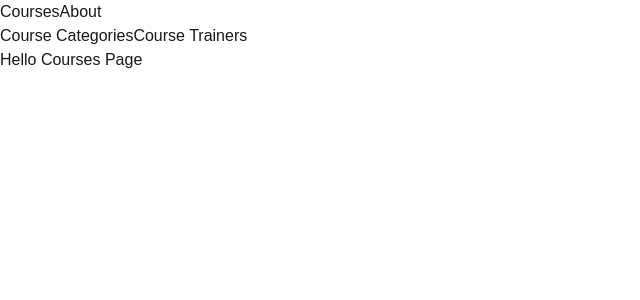
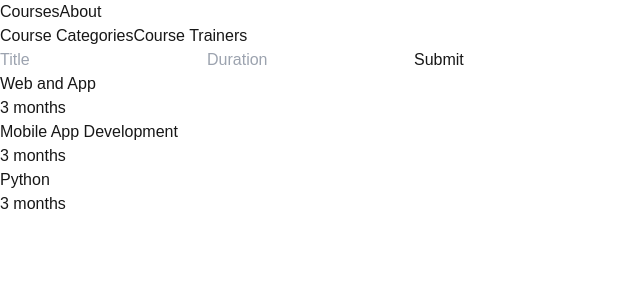
Before and after one commit to bilalattari/NEXT-JS-BATCH-11-TTS-HO-, a Next.js app: page /courses in a window 1280 px wide. Shown: the top 300 px of the page, without its empty margins (0-640 px from the left). Built offline with nearby package versions, Linux system fonts and the light colour scheme.

Commit message:
POST AND GET API updated

```diff
--- a/src/app/(root)/courses/page.js
+++ b/src/app/(root)/courses/page.js
@@ -1,9 +1,17 @@
-const Courses = () => {
+import CourseCard from "@/components/courseCard";
+import AddCourseForm from "@/components/courseForm";
+
+const Courses = async () => {
+  let courses = await fetch("http://localhost:3000/api/courses");
+  courses = await courses.json();
   return (
     <div className="p-20">
-      <h1 className="text-4xl text-center font-medium">Hello Courses Page</h1>
+      <AddCourseForm />
+      {courses?.courses?.map((course) => (
+        <CourseCard key={course.id} item={course} />
+      ))}
     </div>
   );
 };
 
-export default Courses
+export default Courses;
--- /dev/null
+++ b/src/app/actions/courses.js
@@ -0,0 +1,15 @@
+"use server";
+
+const { revalidatePath } = require("next/cache");
+
+export async function addCourse(obj) {
+  try {
+    await fetch("http://localhost:3000/api/courses", {
+      method: "POST",
+      body: JSON.stringify(obj),
+    });
+    revalidatePath("/courses");
+  } catch (err) {
+    console.log(err);
+  }
+}
--- /dev/null
+++ b/src/app/api/courses/route.js
@@ -0,0 +1,34 @@
+const courses = [
+  {
+    id: 1,
+    title: "Web and App",
+    duration: "3 months",
+  },
+  {
+    id: 2,
+    title: "Mobile App Development",
+    duration: "3 months",
+  },
+  {
+    id: 3,
+    title: "Python",
+    duration: "3 months",
+  },
+];
+
+export async function GET(request) {
+  return Response.json({
+    courses: courses,
+    msg: "Courses Fetched Successfully",
+  });
+}
+
+export async function POST(request) {
+  let obj = await request.json();
+  obj.id = courses.length + 1;
+  courses.unshift(obj);
+  return Response.json({
+    courses: courses,
+    msg: "Course Added Successfully",
+  });
+}
--- /dev/null
+++ b/src/components/courseCard.jsx
@@ -0,0 +1,8 @@
+export default function CourseCard({ item }) {
+  return (
+    <div className="border rounded my-1 p-2 container mx-auto">
+      <h1 className="font-bold text-4xl my-1">{item?.title}</h1>
+      <h1>{item?.duration}</h1>
+    </div>
+  );
+}
--- /dev/null
+++ b/src/components/courseForm.jsx
@@ -0,0 +1,35 @@
+"use client";
+
+import { addCourse } from "@/app/actions/courses";
+
+export default function AddCourseForm() {
+  const handleOnAddTodo = async (formData) => {
+
+    let obj = {
+      title: formData.get("title"),
+      duration: formData.get("duration"),
+    };
+    await addCourse(obj)
+  };
+  return (
+    <form action={handleOnAddTodo} className="container flex gap-3 mx-auto">
+      <input
+        required
+        name="title"
+        placeholder="Title"
+        className="border p-2 text-xl"
+      />
+      <input
+        required
+        name="duration"
+        placeholder="Duration"
+        className="border p-2 text-xl"
+      />
+      <input
+        type="submit"
+        value={"Submit"}
+        className="bg-blue-300 rounded p-2 px-4 text-gray-900 cursor-pointer"
+      />
+    </form>
+  );
+}
```
